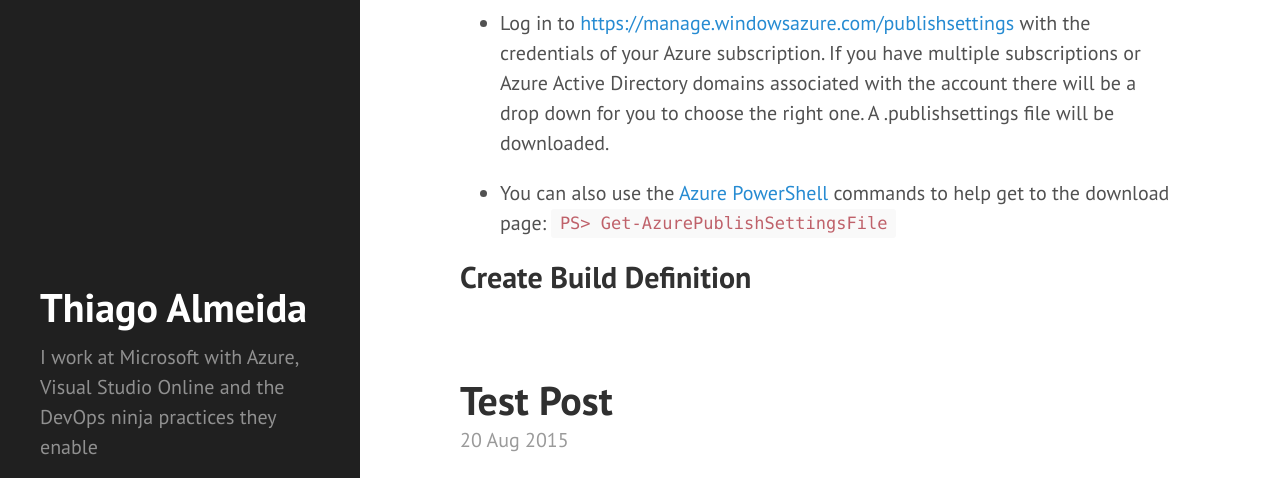
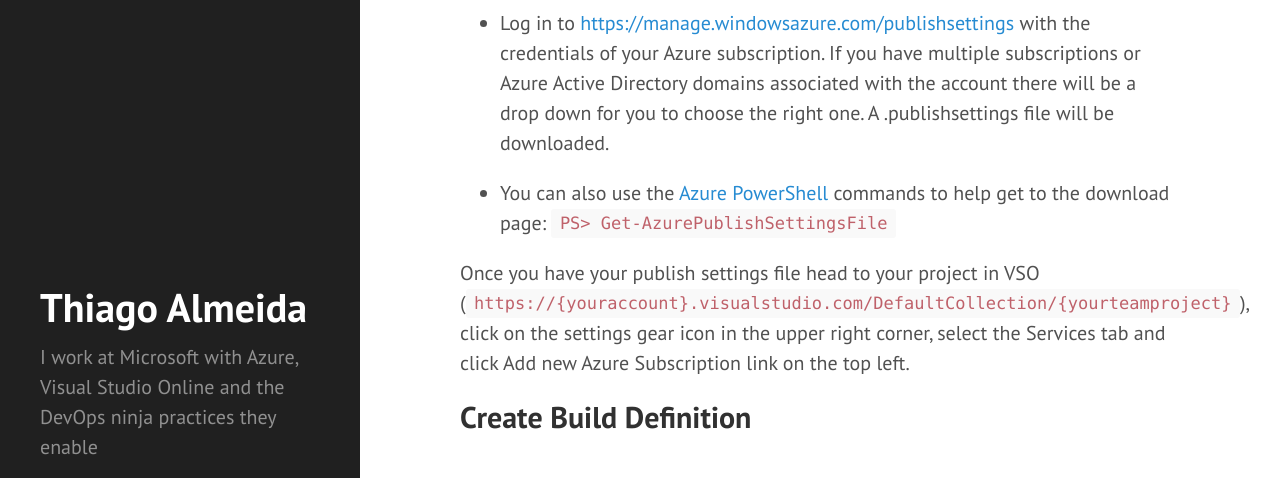
Before and after one commit to nzthiago/nzthiago.github.io, a Jekyll site: the page built from index.html, in a window 1280 px wide and 900 px high, scrolled down 630 px, cut to the strip 0-478 px from the top of the window. Built offline with Jekyll 4.4.1, drawn with Linux system fonts in a browser that asks for light colours; the list of posts is cut into pages by our own code; comment, search, counter and statistics services are not loaded.

Commit message:
Post update: Visual Studio Online: Deploying an ASP.NET Web Pages project from GitHub to Azure Web Apps

`````diff
--- a/_posts/2015-08-20-visual-studio-online-deploying-an-asp-net-web-pages-project-from-github-to-azure-web-apps.markdown
+++ b/_posts/2015-08-20-visual-studio-online-deploying-an-asp-net-web-pages-project-from-github-to-azure-web-apps.markdown
@@ -20,6 +20,6 @@ You need your Publish Settings profile file from your Azure subscription. Here's
 
 * You can also use the [Azure PowerShell](https://azure.microsoft.com/en-us/documentation/articles/powershell-install-configure/) commands to help get to the download page: ``` PS> Get-AzurePublishSettingsFile ```
 
-
+Once you have your publish settings file head to your project in VSO (````https://{youraccount}.visualstudio.com/DefaultCollection/{yourteamproject}````), click on the settings gear icon in the upper right corner, select the Services tab and click Add new Azure Subscription link on the top left.
 
 ## Create Build Definition
`````
